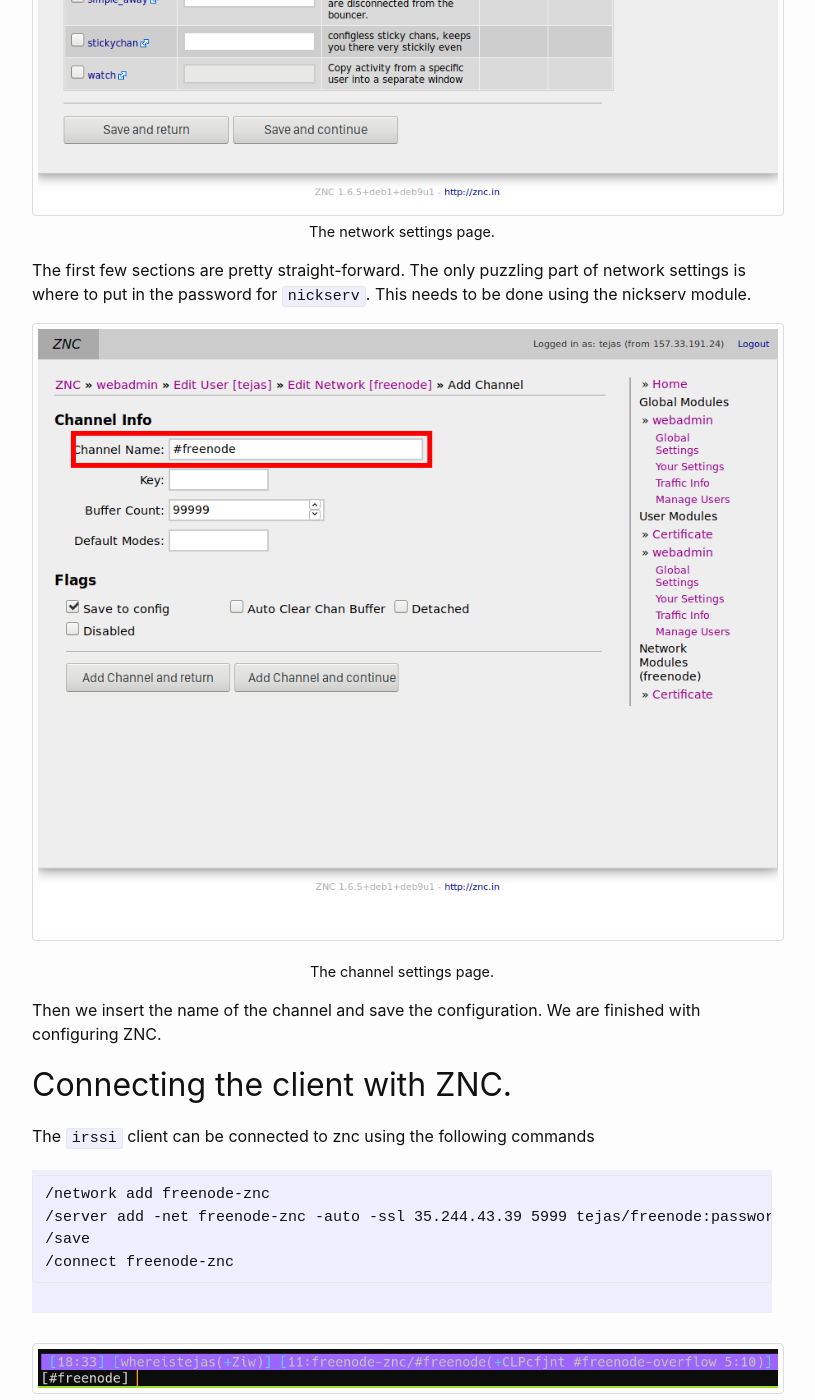
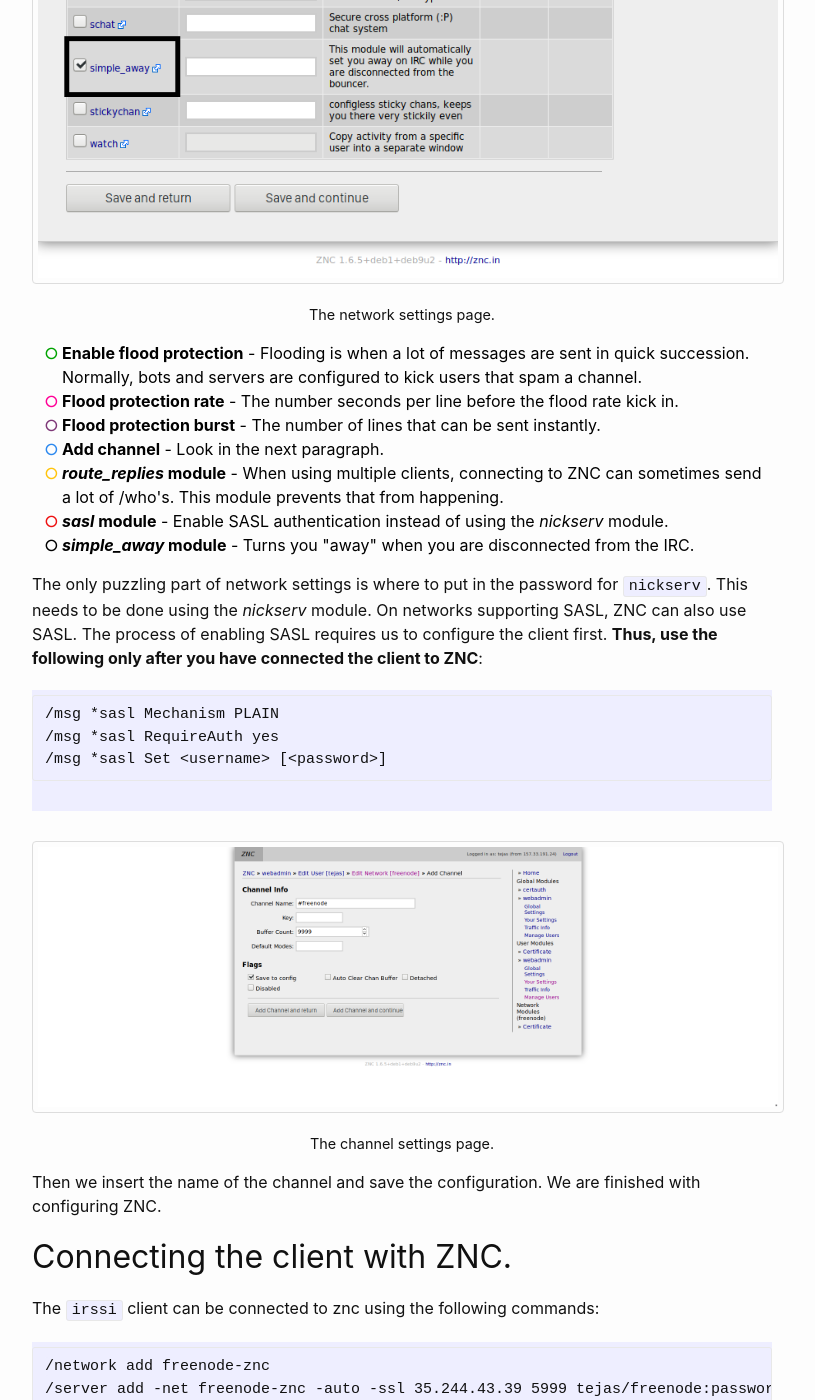
Before and after one commit to whereistejas/old-blog-backup, a Jekyll site: the page built from _posts/2019-07-04-IRC.part3.md, in a window 1280 px wide and 1400 px high, scrolled down 12394 px. Shown: the whole window, without its empty margins (238-1053 px from the left). Built offline with Jekyll 4.4.1, drawn with Linux system fonts in a browser that asks for light colours; some of the changed text lies outside the part shown.

Commit message:
Corrections made to IRC part3

````diff
--- a/_posts/2019-07-04-IRC.part3.md
+++ b/_posts/2019-07-04-IRC.part3.md
@@ -35,7 +35,7 @@
 
 ![](/assets/images/irc-setup-part3/GCP-firewall-2.png)
 <div class="image-caption">
-In my setup, I use port 5999
+In my setup, I use port 5999.
 </div>
 
 To do so in GCP you will need to create a new firewall rule. Also, you will need to enable both `HTTP` and `HTTPS` protocols on your VM. After, enabling the port, we will have to install `znc` and `znc-dev`. We need `znc-dev` in order to install and build modules.
@@ -161,24 +161,38 @@
 
 All the important changes are listed below (match the color of the *box* with the color of the *bullet*) :
 <ul class="ul-circles">
-	<li style="color: rgb(255,0,0);"><span style="color: #000;"><b>Timezone</b> - Set the appropriate timezone. </span></li>
-	<li style="color: rgb(0,255,0);"><span style="color: #000;"><b>Auto Clear Chan Buffer</b> - This checks if channel buffers are automatically cleared after playback. When disabled, messages are buffered even while clients are attached, and already seen messages may be repeated each time clients connect. This is important when multiple clients are connected.</span></li>
-	<li style="color: rgb(0,255,0);"><span style="color: #000;"><b>Auto Clear Query Buffer</b> -This checks if query buffers are automatically cleared after playback. When disabled, messages are buffered even while clients are attached, and already seen messages may be repeated each time clients connect. This is important when multiple clients are connected.</span></li>
-	<li style="color: rgb(0,0,255);"><span style="color: #000;"><b>Buffer size</b> - Any arbitrary number is fine. </span></li>
-	<li style="color: rgb(186,0,255);"><span style="color: #000;"><b>Add network</b></span></li>
+	<li style="color: #00a300;"><span style="color: #000;"><b>Add network</b> - Look in the next section.</span></li>
+	<li style="color: #ff0097;"><span style="color: #000;"><b>Buffer size</b> - Any arbitrary number is fine. </span></li>
+	<li style="color: #2d89ef;"><span style="color: #000;"><b>Auto Clear Chan Buffer</b> - This checks if channel buffers are automatically cleared after playback. When disabled, messages are buffered even while clients are attached, and already seen messages may be repeated each time clients connect. This is important when multiple clients are connected.</span></li>
+	<li style="color: #7e3878;"><span style="color: #000;"><b>Auto Clear Query Buffer</b> -This checks if query buffers are automatically cleared after playback. When disabled, messages are buffered even while clients are attached, and already seen messages may be repeated each time clients connect. This is important when multiple clients are connected.</span></li>
+	<li style="color: #ffc40d;"><span style="color: #000;"><b>Timezone</b> - Set the appropriate timezone. </span></li>
+	<li style="color: #ee1111;"><span style="color: #000;"><b>Client Encoding</b> - Try to use UTF-8 encoding, wherever possible. </span></li>
 </ul>
 
 ### Add network and channel
 In this section of the `webadmin` UI, we see the third type of modules, *network* modules. One of the many attractive features of ZNC is the network-wise configuration, it allows us to do.
 
-<frame>
-<img src="/assets/images/irc-setup-part3/ZNC-webadmin-network-settings.png">
+![](/assets/images/irc-setup-part3/ZNC-webadmin-network-settings.png)
 <div class="image-caption">
 The network settings page.
 </div>
-</frame>
 
-The first few sections are pretty straight-forward. The only puzzling part of network settings is where to put in the password for `nickserv`. This needs to be done using the nickserv module.
+<ul class="ul-circles">
+	<li style="color: #00a300;"><span style="color: #000;"><b>Enable flood protection</b> - Flooding is when a lot of messages are sent in quick succession. Normally, bots and servers are configured to kick users that spam a channel.</span></li>
+	<li style="color: #ff0097;"><span style="color: #000;"><b>Flood protection rate</b> - The number seconds per line before the flood rate kick in.</span></li>
+	<li style="color: #7e3878;"><span style="color: #000;"><b>Flood protection burst</b> - The number of lines that can be sent instantly.</span></li>
+	<li style="color: #2d89ef;"><span style="color: #000;"><b>Add channel</b> - Look in the next paragraph.</span></li>
+	<li style="color: #ffc40d;"><span style="color: #000;"><b><i>route_replies</i> module</b> - When using multiple clients, connecting to ZNC can sometimes send a lot of <span class="pre">/who</span>'s. This module prevents that from happening.</span></li>
+	<li style="color: #ee1111;"><span style="color: #000;"><b><i>sasl</i> module</b> - Enable SASL authentication instead of using the <i>nickserv</i> module.</span></li>
+	<li style="color: #000000;"><span style="color: #000;"><b><i>simple_away</i> module</b> - Turns you "away" when you are disconnected from the IRC.</span></li>
+</ul>
+The only puzzling part of network settings is where to put in the password for `nickserv`. This needs to be done using the *nickserv* module. On networks supporting SASL, ZNC can also use SASL. The process of enabling SASL requires us to configure the client first. **Thus, use the following only after you have connected the client to ZNC**:
+
+```
+/msg *sasl Mechanism PLAIN
+/msg *sasl RequireAuth yes
+/msg *sasl Set <username> [<password>]
+```
 
 ![](/assets/images/irc-setup-part3/ZNC-webadmin-add-channel.png)
 <div class="image-caption">
@@ -188,7 +202,7 @@
 Then we insert the name of the channel and save the configuration. We are finished with configuring ZNC.
 
 ## Connecting the client with ZNC.
-The `irssi` client can be connected to znc using the following commands
+The `irssi` client can be connected to znc using the following commands:
 ```
 /network add freenode-znc
 /server add -net freenode-znc -auto -ssl 35.244.43.39 5999 tejas/freenode:password
@@ -201,5 +215,5 @@
 The irssi statusbar shows that I have connected to my ZNC server.
 </div>
 
-# Conclusions
-There are still a lot of empty spaces, that will deal with various "modules", which will be covered in the next blog post.
+# Conclusion
+There are still a lot of empty spaces. Knowing how to how to install third-party modules, is important. We will cover that in the next blog.
````
Also changed, not shown: assets/images/irc-setup-part3/ZNC-webadmin-add-channel.png, assets/images/irc-setup-part3/ZNC-webadmin-global-settings.png (deleted), assets/images/irc-setup-part3/ZNC-webadmin-landing-page.png, assets/images/irc-setup-part3/ZNC-webadmin-login-page.png, assets/images/irc-setup-part3/ZNC-webadmin-network-settings.png, assets/images/irc-setup-part3/ZNC-webadmin-user-settings.png, 2 other files.
